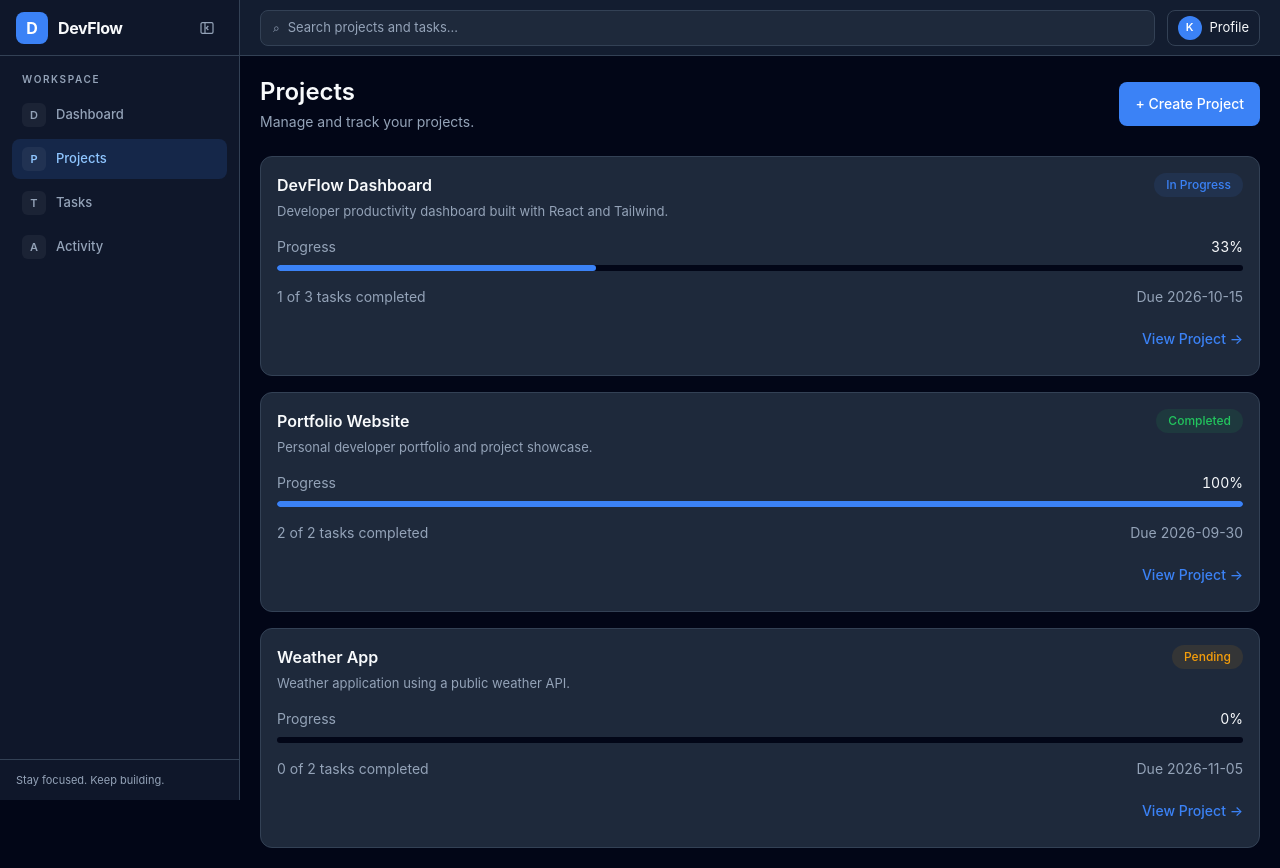
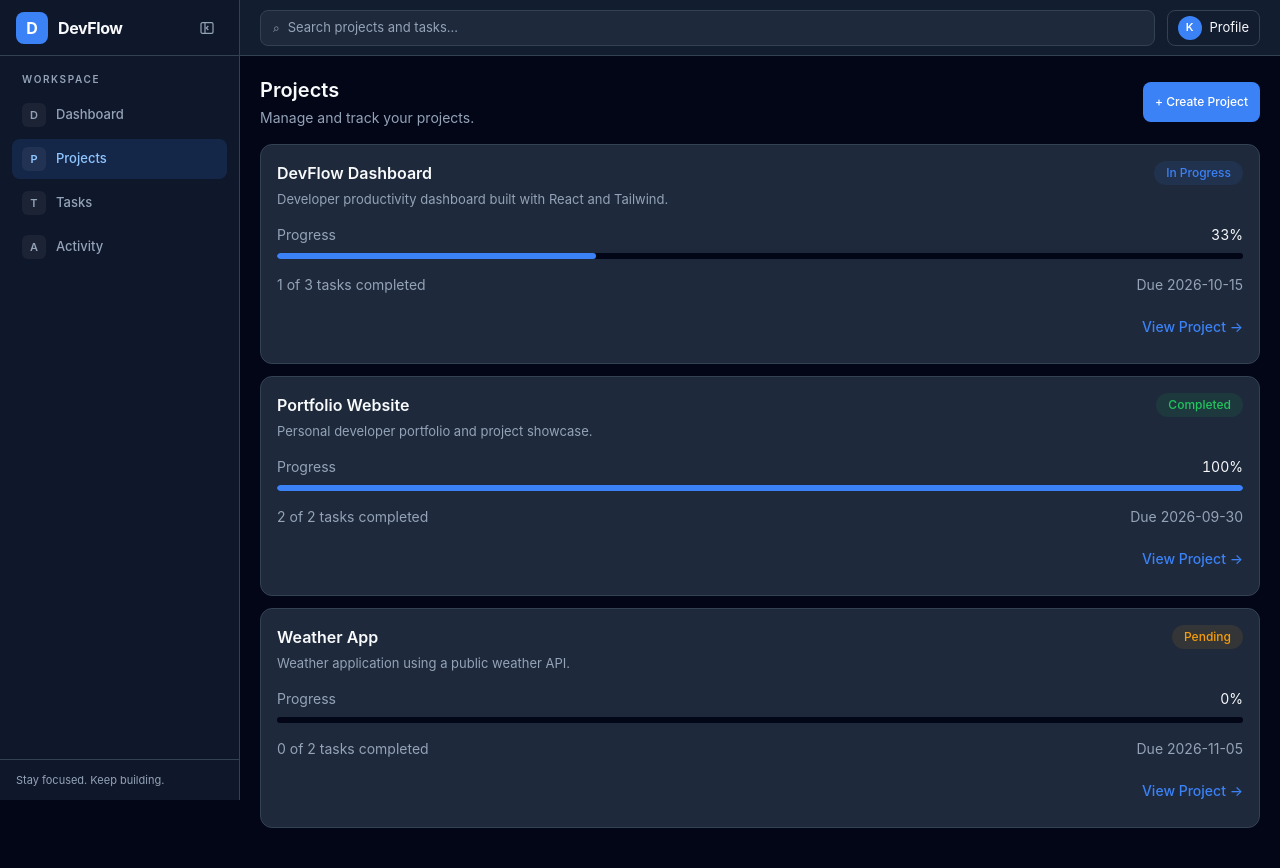
Before and after one commit to krishna-hingu/devflow, a React (Vite) app: page /projects in a window 1280 px wide. Built offline with nearby package versions, Linux system fonts and the light colour scheme.

Commit message:
style: compact project forms and detail sections

```diff
--- a/src/pages/Projects.jsx
+++ b/src/pages/Projects.jsx
@@ -10,9 +10,9 @@ function Projects() {
   return (
     <>
       {/* Project Heading and Primary Action */}
-      <div className="mb-6 flex flex-col gap-4 sm:flex-row sm:items-center sm:justify-between">
+      <div className="mb-4 flex flex-col gap-3 sm:flex-row sm:items-center sm:justify-between">
         <div className="min-w-0">
-          <h1 className="text-xl font-semibold text-devflow-text sm:text-2xl">
+          <h1 className="text-lg font-semibold text-devflow-text sm:text-xl">
             Projects
           </h1>
           <p className="mt-1 text-sm text-devflow-text-muted">
@@ -23,14 +23,14 @@ function Projects() {
         <button
           type="button"
           onClick={() => setIsCreateProjectModalOpen(true)}
-          className="inline-flex min-h-11 w-full items-center justify-center rounded-lg bg-devflow-blue px-4 py-2.5 text-sm font-medium text-white transition-colors hover:bg-devflow-blue-hover focus-visible:outline-none focus-visible:ring-2 focus-visible:ring-devflow-blue focus-visible:ring-offset-2 focus-visible:ring-offset-devflow-background sm:w-auto"
+          className="inline-flex min-h-10 w-full items-center justify-center rounded-lg bg-devflow-blue px-3 py-2 text-xs font-medium text-white transition-colors hover:bg-devflow-blue-hover focus-visible:outline-none focus-visible:ring-2 focus-visible:ring-devflow-blue focus-visible:ring-offset-2 focus-visible:ring-offset-devflow-background sm:w-auto"
         >
           + Create Project
         </button>
       </div>
 
       {/* Project List */}
-      <div className="space-y-4">
+      <div className="space-y-3">
         {projectList.length > 0 ? (
           projectList.map((project) => {
             const projectTasks = taskList.filter(
```
